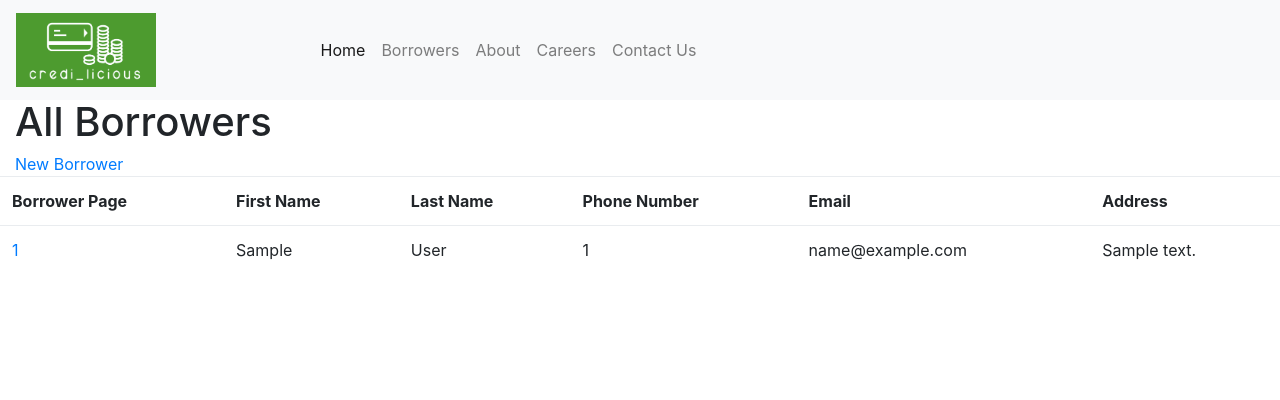
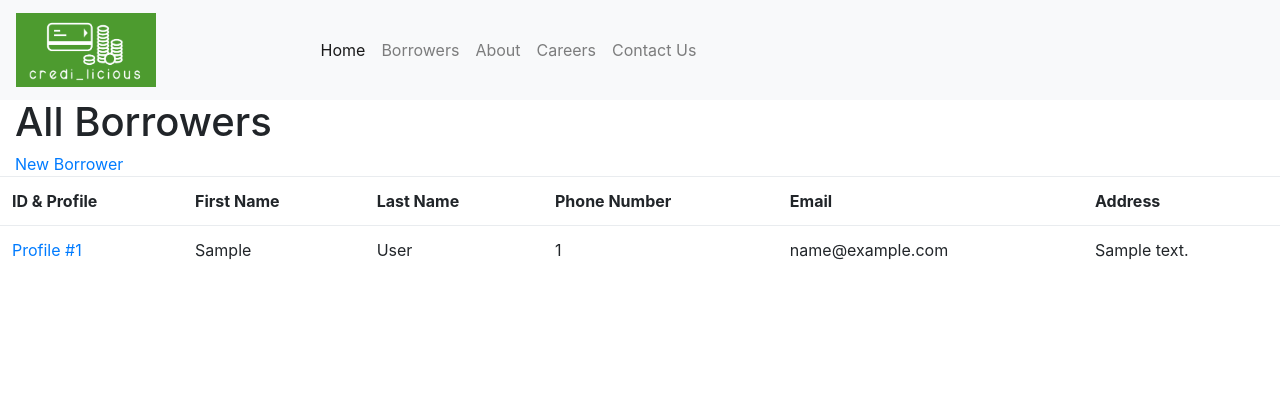
Before and after one commit to adames/credilicious, a Rails app: page /borrowers in a window 1280 px wide. Shown: the top 400 px of the page. Run offline with Rails 7, Linux system fonts and the light colour scheme; tables that the repository leaves empty hold one stand-in row (Sample ...).

Commit message:
added link to profile, and fixed edit route

```diff
--- a/app/controllers/borrowers_controller.rb
+++ b/app/controllers/borrowers_controller.rb
@@ -26,7 +26,6 @@ class BorrowersController < ApplicationController
 
   def edit
     @borrower = Borrower.find(params[:id])
-    erb :'borrowers/edit.html'
   end
 
   def update
--- a/app/views/borrowers/index.html.erb
+++ b/app/views/borrowers/index.html.erb
@@ -7,7 +7,7 @@
 </div>
 <table class="table">
   <tr>
-    <th>Borrower Page</th>
+    <th>ID & Profile</th>
     <th>First Name</th>
     <th>Last Name</th>
     <th>Phone Number</th>
@@ -16,7 +16,11 @@
   </tr>
   <% @borrowers.each do |v| %>
     <tr>
-      <td><%= link_to v.id, borrowers_path(v) %></td>
+      <td>
+        <%= link_to borrower_path(v) do %>
+          Profile #<%= v.id %>
+        <% end %>
+      </td>
       <td><%= v.first_name %></td>
       <td><%= v.last_name %></td>
       <td><%= v.phone_number %></td>
```
Also changed, not shown: README.md.
